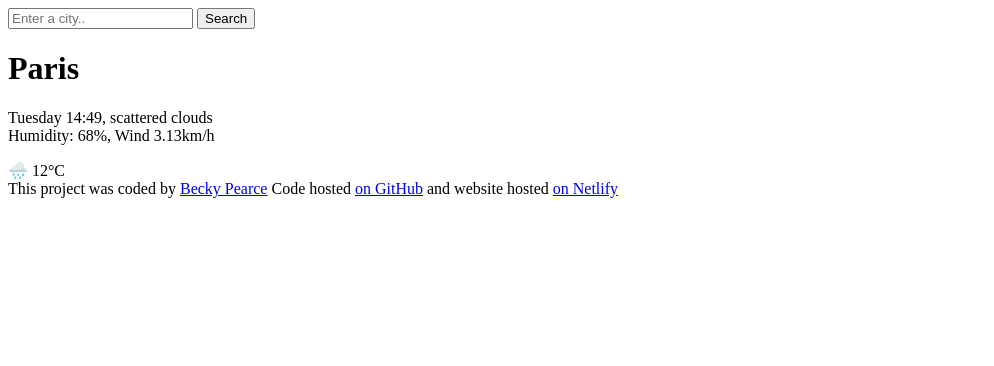
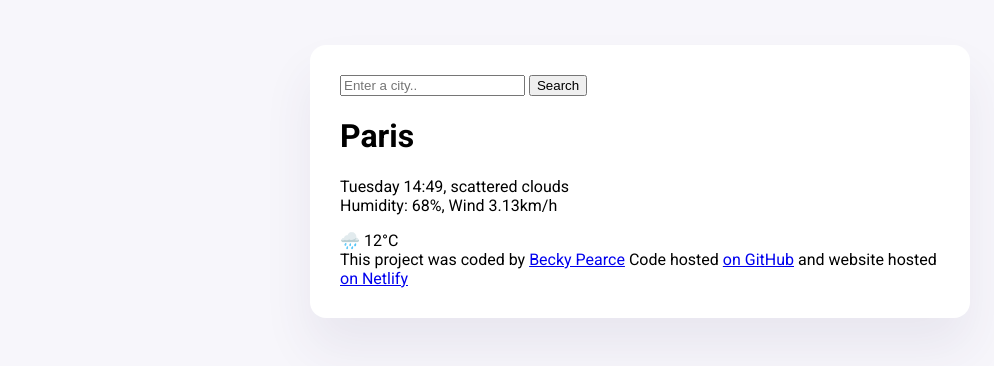
Before and after one commit to BexCdz/forecast, a plain HTML site: page index.html in a window 1280 px wide. Shown: the whole page, without its empty margins (0-994 px from the left). Drawn offline with Linux system fonts and the light colour scheme.

Commit message:
Styled the main container and added custom fonts

```diff
--- a/index.html
+++ b/index.html
@@ -1,11 +1,19 @@
 <!DOCTYPE html>
 <html lang="en">
   <head>
+    <link rel="preconnect" href="https://fonts.googleapis.com" />
+    <link rel="preconnect" href="https://fonts.gstatic.com" crossorigin />
+    <link
+      href="https://fonts.googleapis.com/css2?family=Roboto:ital,wght@0,100;0,300;0,400;0,500;0,700;0,900;1,100;1,300;1,400;1,500;1,700;1,900&display=swap"
+      rel="stylesheet"
+    />
     <meta charset="UTF-8" />
     <meta name="viewport" content="width=device-width, initial-scale=1.0" />
+    <link rel="stylesheet" href="src/style.css" />
     <title>Forecast App</title>
   </head>
   <body>
+    <div class="weather-app">
       <header>
         <form>
           <input type="search" placeholder="Enter a city.." required />
@@ -25,8 +33,8 @@
       </main>
       <footer>
         This project was coded by
-      <a href="https://github.com/BexCdz" target="_blank">Becky Pearce</a> Code
-      hosted
+        <a href="https://github.com/BexCdz" target="_blank">Becky Pearce</a>
+        Code hosted
         <a href="https://github.com/BexCdz/forecast" target="_blank">
           on GitHub</a
         >
@@ -35,5 +43,6 @@
           on Netlify</a
         >
       </footer>
+    </div>
   </body>
 </html>
--- /dev/null
+++ b/src/style.css
@@ -0,0 +1,12 @@
+body {
+  background-color: #f7f6fb;
+  font-family: "Roboto", serif;
+}
+.weather-app {
+  background: white;
+  max-width: 600px;
+  margin: 45px auto;
+  box-shadow: 0 30px 50px rgba(65, 50, 100, 0.08);
+  border-radius: 16px;
+  padding: 30px;
+}
```
Lines whose indentation alone changed are shown as unchanged.
